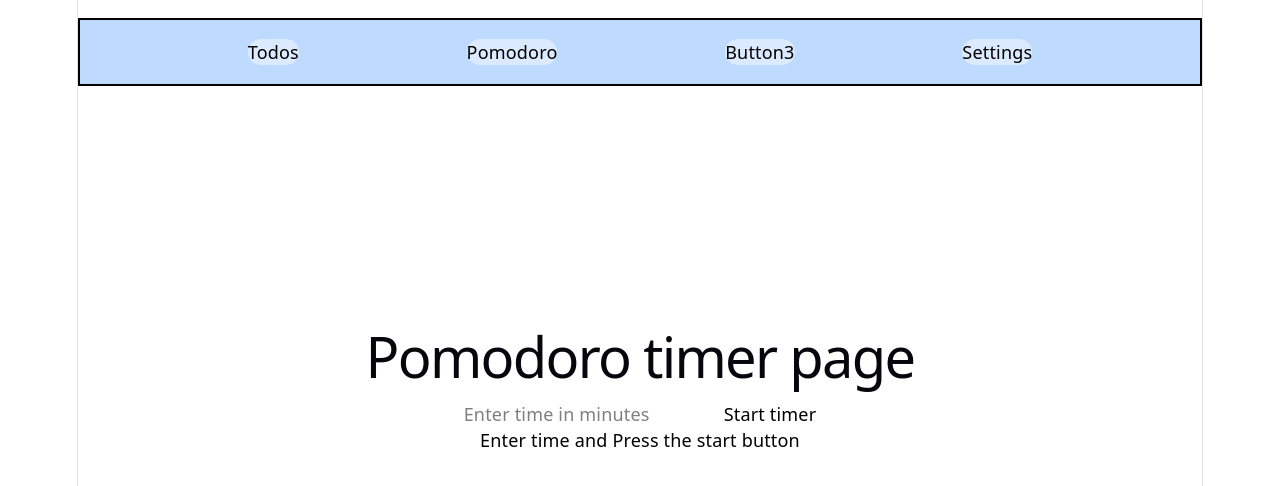
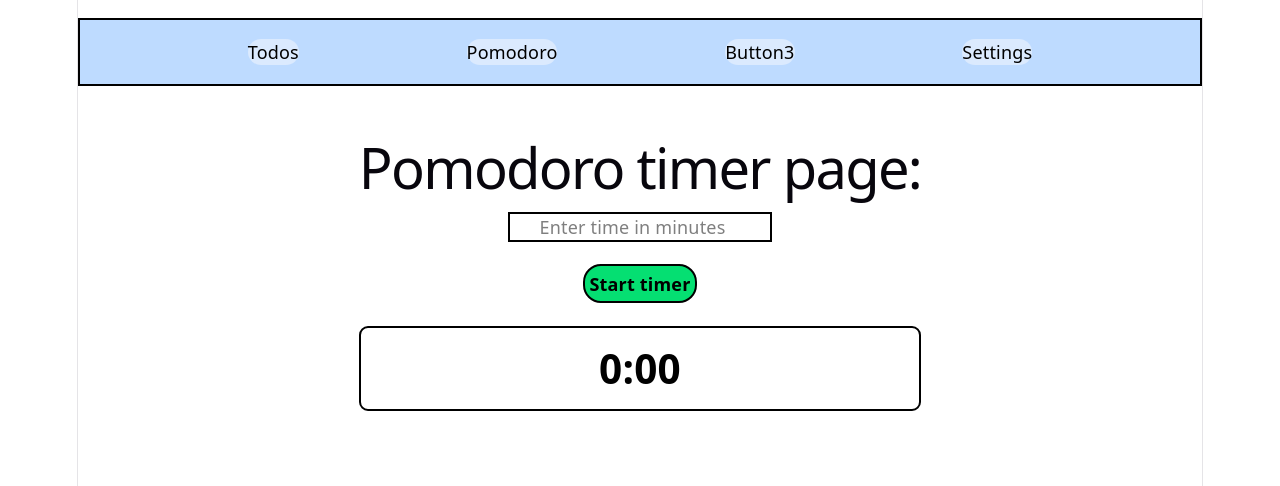
Before and after one commit to SameerUH/To-do-list-React, a React (Vite) app in the folder to-do-list/: page /pomodoro in a window 1280 px wide. Shown: the top 486 px of the page. Built offline with nearby package versions, Linux system fonts and the light colour scheme.

Commit message:
Added tailwind to the pomodoro page now and happy with the result, now need to find a way to pass tasks so users can view them

```diff
--- a/to-do-list/src/App.jsx
+++ b/to-do-list/src/App.jsx
@@ -55,6 +55,10 @@ function App() {
 
     return (
         <>
+        <div className='flex border-black border-2 w-1/2 mx-auto p-5 font-bold text-2xl mb-8 italic bg-white text-blue-700'>
+            <p>Insert inspirational quote...</p>
+        </div>
+
         <TaskEntry callback={addTodo}/>
 
         <div className="flex w-3/4 self-center border-b mb-5">
--- a/to-do-list/src/Pomodoro.jsx
+++ b/to-do-list/src/Pomodoro.jsx
@@ -28,9 +28,9 @@ function ProgressBar({duration}) {
     };
 
     return (
-        <div className="flex w-1/2 h-6 bg-gray-300 rounded-full overflow-hidden border-2 border-black">
-            <div className="h-full bg-blue-500 transition-all justify-center" style={{width: `${progress}%`}}>{`${Math.round(progress)}%`}</div>
-            <span className="absolute inset-0 flex items-center justify-center text-sm" style={{color: getColor(progress)}}></span>
+        <div className="relative flex w-1/2 h-6 bg-gray-300 rounded-full overflow-hidden border-2 border-black mx-auto">
+            <div className="h-full bg-blue-500 transition-all justify-center" style={{width: `${progress}%`}}></div>
+            <span className="absolute inset-0 flex items-center justify-center text-sm" style={{color: getColor(progress)}}>{`${Math.round(progress)}%`}</span>
         </div>
     );
 }
@@ -41,7 +41,7 @@ function Pomodoro() {
 
     const [timer, setTimer] = useState("");
 
-    const [timeLeft, setTimeLeft] = useState("");
+    const [timeLeft, setTimeLeft] = useState("0");
     const [isActive, setIsActive] = useState(false);
     const [progressDone, setProgressDone] = useState(false);
 
@@ -81,33 +81,27 @@ function Pomodoro() {
 
     return (
         <>
-        <h1>Pomodoro timer page</h1>
+        <h1>Pomodoro timer page:</h1>
 
         <div className="text-center mt-20px">
-            <input type="number" ref={Ref} onChange={handleInputChange} value={timer} placeholder="Enter time in minutes"></input>
-            <button onClick={handleButtonClick}>
+            <div><input className="border-black border-2 text-center mb-5 mx-auto" type="number" ref={Ref} onChange={handleInputChange} value={timer} placeholder="Enter time in minutes"></input></div>
+            <button className="border-black border-2 rounded-2xl p-1 mb-5 bg-green-400 font-bold" onClick={handleButtonClick}>
                 {isActive ? "Counting down...": "Start timer"} {/* Shorthand if statement which checks if timer is active or not, if it is, it selects the first option.*/}
             </button>
 
-            <div className="m-20px">
-                {!isActive && !progressDone && (
-                    "Enter time and Press the start button"
-                )}
+            <div className="flex justify-center rounded-lg p-4 border-black border-2 w-1/2 mx-auto my-0 text-center mb-5 text-4xl bg-white font-bold">
+                    {`${minutes}:${seconds}`}
+            </div>
 
-                {isActive && (
-                    `${minutes}:${seconds}`
-                )}
-
-                {!isActive && progressDone && (
-                    "Times up!"
-                )}
-            </div>
-            {isActive ?
+                {isActive ?
                     <ProgressBar duration={customTimeSeconds * 1000} /> :
                     ""
                 } {/*Displays the progress bar.*/}
         </div>
         </>
+
+
+
     );
 }
 
--- a/to-do-list/src/components/Navbar.jsx
+++ b/to-do-list/src/components/Navbar.jsx
@@ -6,7 +6,7 @@ import Settings from '../Settings';
 function Navbar() {
     return (
         <BrowserRouter>
-            <div className="flex justify-evenly h-15 w-full mt-[1em] mb-50 mx-auto my-0 bg-blue-200 border-2 border-black items-center">
+            <div className="flex justify-evenly h-15 w-full mt-[1em] mb-8 mx-auto my-0 bg-blue-200 border-2 border-black items-center">
                 <Link className="rounded-full padding-[2em] bg-blue-100 text-black" to="/">Todos</Link>
                 <Link className="rounded-full padding-[2em] bg-blue-100 text-black" to="/pomodoro">Pomodoro</Link>
                 <button className="rounded-full padding-[2em] bg-blue-100 text-black">Button3</button>
```
